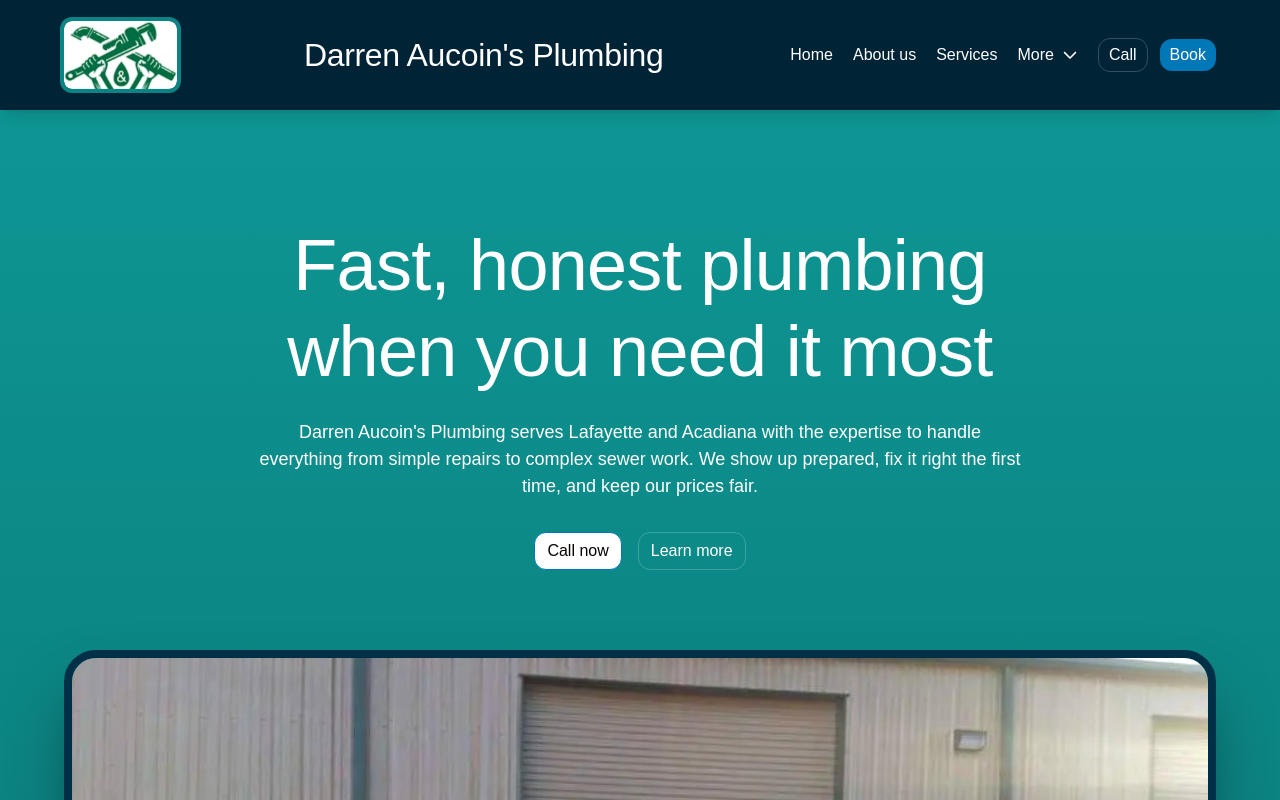
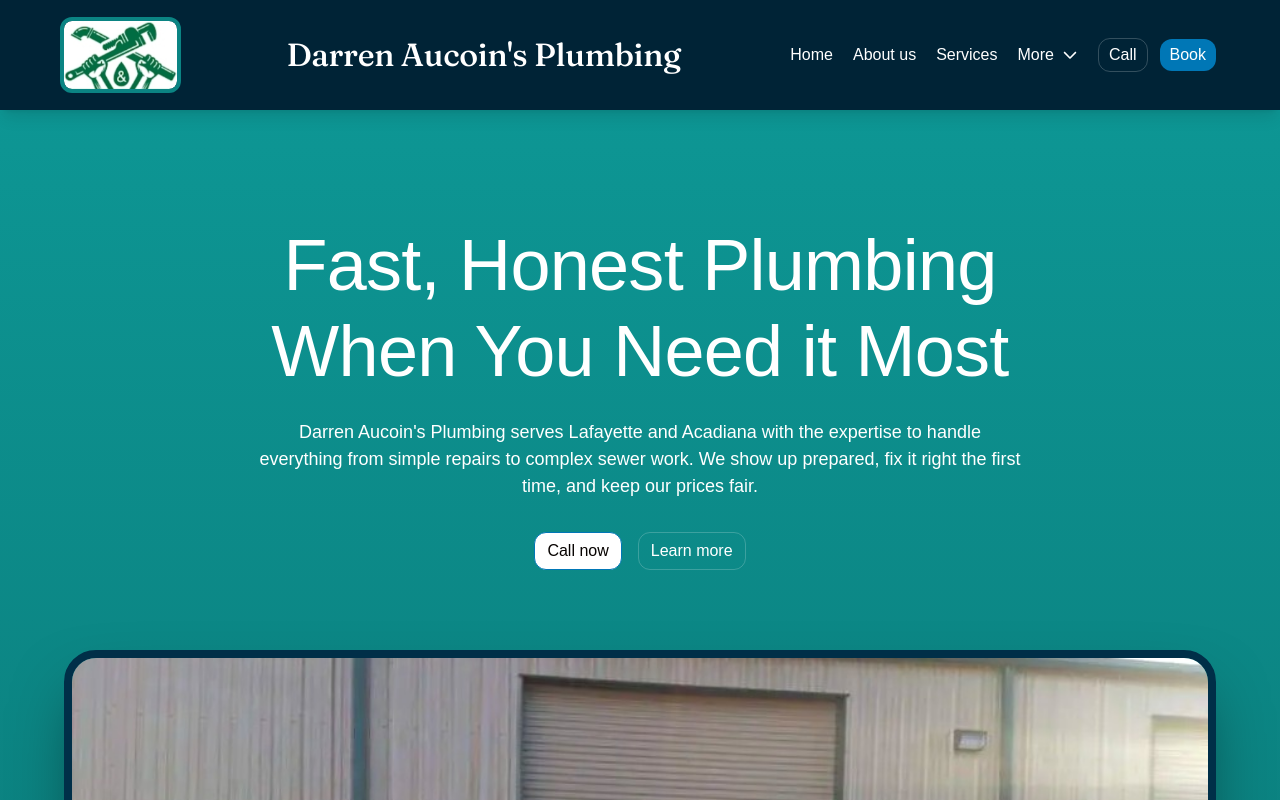
Before and after one commit to charliem04/Darrenaucoinsplumbing, a React (Vite) app: page / in a window 1280 px wide. Shown: the top 800 px of the page. Built offline with nearby package versions, Linux system fonts and the light colour scheme.

Commit message:
client request

```diff
--- a/src/app/components/InteractiveHomeDesktop.tsx
+++ b/src/app/components/InteractiveHomeDesktop.tsx
@@ -14,6 +14,7 @@
 import imgRepairs from "../../imports/imagejpeg_1-5-2.jpg";
 import imgResidential from "../../imports/imagejpeg_0-7-1.jpg";
 import imgEmergency from "../../imports/imagejpeg_0-6.jpg";
+import imgHydrojet from "../../imports/header.jpg";
 
 type ServiceTab = 'Emergency' | 'Sewer work' | 'Hydro-jetting' | 'Excavation' | 'Residential' | 'Repairs' | 'Water meter installation';
 
@@ -39,8 +40,8 @@
   },
   'Hydro-jetting': {
     title: "High-pressure cleaning solutions",
-    description: "Our hydro-jetting systems clear even the toughest clogs and buildup, restoring your pipes to like-new condition.",
-    image: imgSewerWork,
+    description: "Routine septic tank pumping keeps your system running and prevents costly backups or drain field failure. Most tanks need service every 3–5 years; we'll inspect the tank while we're there and flag anything that needs attention.",
+    image: imgHydrojet,
     tagline: "Hydro-jetting"
   },
   'Excavation': {
@@ -109,7 +110,7 @@
     icon: 'M12 2.69l5.66 5.66a8 8 0 11-11.31 0z',
     name: 'Septic tank pump-outs',
     meta: 'Tank service & maintenance',
-    description: "Routine septic tank pumping keeps your system running and prevents costly backups or drain field failure. Most tanks need service every 3–5 years; we'll inspect the tank while we're there and flag anything that needs attention.",
+    description: "Our hydro-jetting systems clear even the toughest clogs and buildup, restoring your pipes to like-new condition. We pump out septic tanks to prevent backups and failures, and we inspect the system to identify any issues before they become emergencies.",
     bullets: [
       'Full tank pump-outs',
       'System inspection included',
@@ -338,7 +339,7 @@
                   </div>
                 </div>
 
-                <p className="font-['Rubik:Medium',sans-serif] font-medium leading-[1.2] relative text-[28px] xl:text-[32px] text-white tracking-[-0.32px] text-center whitespace-nowrap flex-1 min-w-0 px-[16px] truncate">Darren Aucoin's Plumbing</p>
+                <p className="font-['Fraunces',serif] font-medium leading-[1.2] relative text-[28px] xl:text-[32px] text-white tracking-[-0.32px] text-center whitespace-nowrap flex-1 min-w-0 px-[16px] truncate">Darren Aucoin's Plumbing</p>
 
                 <div className="content-stretch flex gap-[16px] items-center justify-end relative shrink-0">
                   <div className="content-stretch flex gap-[20px] items-center justify-end relative shrink-0">
@@ -382,7 +383,7 @@
               <div className="content-stretch flex flex-col gap-[80px] items-center max-w-[1280px] relative shrink-0 w-full">
                 <div className="content-stretch flex flex-col gap-[32px] items-center max-w-[768px] relative shrink-0 w-full">
                   <div className="content-stretch flex flex-col gap-[24px] items-center relative shrink-0 text-center text-white w-full">
-                    <h1 className="font-['Rubik:Medium',sans-serif] font-medium leading-[1.2] relative shrink-0 text-[72px] tracking-[-0.72px] w-full hero-rise hero-delay-1">Fast, honest plumbing when you need it most</h1>
+                    <h1 className="font-['Rubik:Medium',sans-serif] font-medium leading-[1.2] relative shrink-0 text-[72px] tracking-[-0.72px] w-full hero-rise hero-delay-1">Fast, Honest Plumbing When You Need it Most</h1>
                     <p className="font-['Inter:Regular',sans-serif] font-normal leading-[1.5] not-italic relative shrink-0 text-[18px] w-full hero-rise hero-delay-2">Darren Aucoin's Plumbing serves Lafayette and Acadiana with the expertise to handle everything from simple repairs to complex sewer work. We show up prepared, fix it right the first time, and keep our prices fair.</p>
                   </div>
                   <div className="content-stretch flex gap-[16px] items-start relative shrink-0 hero-rise hero-delay-3">
@@ -398,13 +399,14 @@
                 {/* Hero image — sits fully inside the hero, no overlap.
             OUTER casts the shadow; INNER clips the image corners. */}
                 <div className="relative w-full max-w-[1266px] rounded-[32px] shadow-[0_32px_64px_-16px_rgba(0,0,0,0.5)] hero-fade hero-delay-4">
-                  <div className="rounded-[32px] overflow-hidden border-8 border-[#002f48]">
+                  <div className="rounded-[32px] overflow-hidden border-8 border-[#002f48] relative">
                     <img
                         alt="Darren Aucoin's Plumbing service truck"
                         className="block w-full h-auto"
                         src={imgHero}
                         loading="eager"
                     />
+                    <span className="anim-shimmer" aria-hidden="true" />
                   </div>
                 </div>
               </div>
--- a/src/app/components/InteractiveHomeMobile.tsx
+++ b/src/app/components/InteractiveHomeMobile.tsx
@@ -14,6 +14,7 @@
 import imgRepairs from "../../imports/imagejpeg_1-5-2.jpg";
 import imgResidential from "../../imports/imagejpeg_0-7-1.jpg";
 import imgEmergency from "../../imports/imagejpeg_0-6.jpg";
+import imgHydrojet from "../../imports/header.jpg";
 
 type ServiceTab = 'Emergency' | 'Sewer work' | 'Hydro-jetting' | 'Excavation' | 'Residential' | 'Repairs' | 'Water meter installation';
 
@@ -39,8 +40,8 @@
   },
   'Hydro-jetting': {
     title: "High-pressure cleaning solutions",
-    description: "Our hydro-jetting systems clear even the toughest clogs and buildup, restoring your pipes to like-new condition.",
-    image: imgSewerWork,
+    description: "Routine septic tank pumping keeps your system running and prevents costly backups or drain field failure. Most tanks need service every 3–5 years; we'll inspect the tank while we're there and flag anything that needs attention.",
+    image: imgHydrojet,
     tagline: "Hydro-jetting"
   },
   'Excavation': {
@@ -109,7 +110,7 @@
     icon: 'M12 2.69l5.66 5.66a8 8 0 11-11.31 0z',
     name: 'Septic tank pump-outs',
     meta: 'Tank service & maintenance',
-    description: "Routine septic tank pumping keeps your system running and prevents costly backups or drain field failure. Most tanks need service every 3–5 years; we'll inspect the tank while we're there and flag anything that needs attention.",
+    description: "Our hydro-jetting systems clear even the toughest clogs and buildup, restoring your pipes to like-new condition. We pump out septic tanks to prevent backups and failures, and we inspect the system to identify any issues before they become emergencies.",
     bullets: [
       'Full tank pump-outs',
       'System inspection included',
@@ -410,13 +411,14 @@
 
             {/* Hero photo */}
             <div className="w-full rounded-[16px] overflow-hidden shadow-[0_16px_32px_rgba(0,0,0,0.4)] hero-fade hero-delay-4">
-              <div className="rounded-[16px] overflow-hidden border-8 border-[#002f48]">
+              <div className="rounded-[16px] overflow-hidden border-8 border-[#002f48] relative">
                 <img
                     alt="Darren Aucoin's Plumbing service truck"
                     className="block w-full h-auto"
                     src={imgHero}
                     loading="eager"
                 />
+                <span className="anim-shimmer" aria-hidden="true" />
               </div>
             </div>
 
--- a/src/styles/theme.css
+++ b/src/styles/theme.css
@@ -1,3 +1,5 @@
+@import url('https://fonts.googleapis.com/css2?family=Fraunces:opsz,wght@9..144,400;9..144,500;9..144,600&display=swap');
+
 @custom-variant dark (&:is(.dark *));
 
 :root {
```
